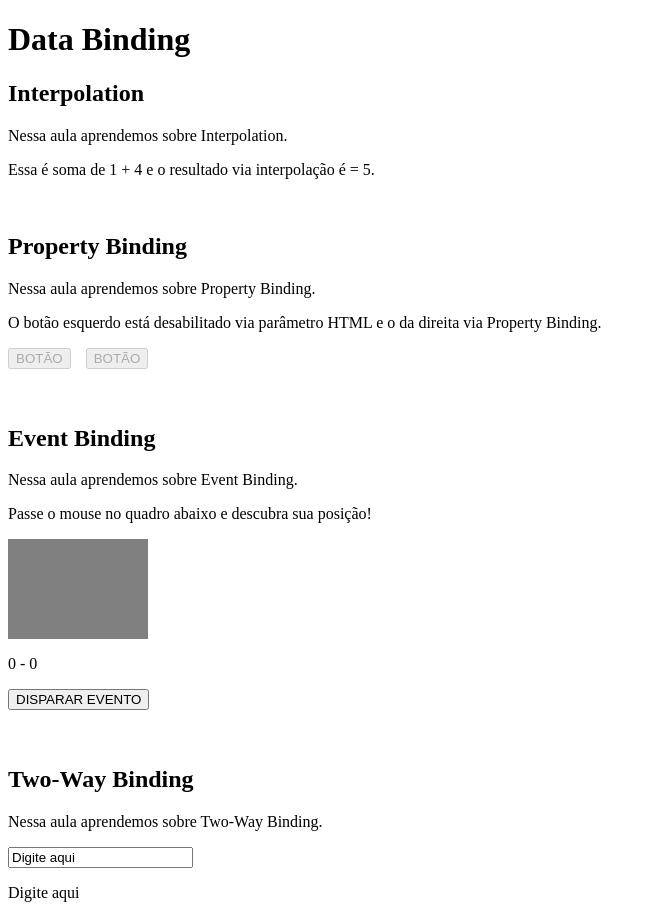
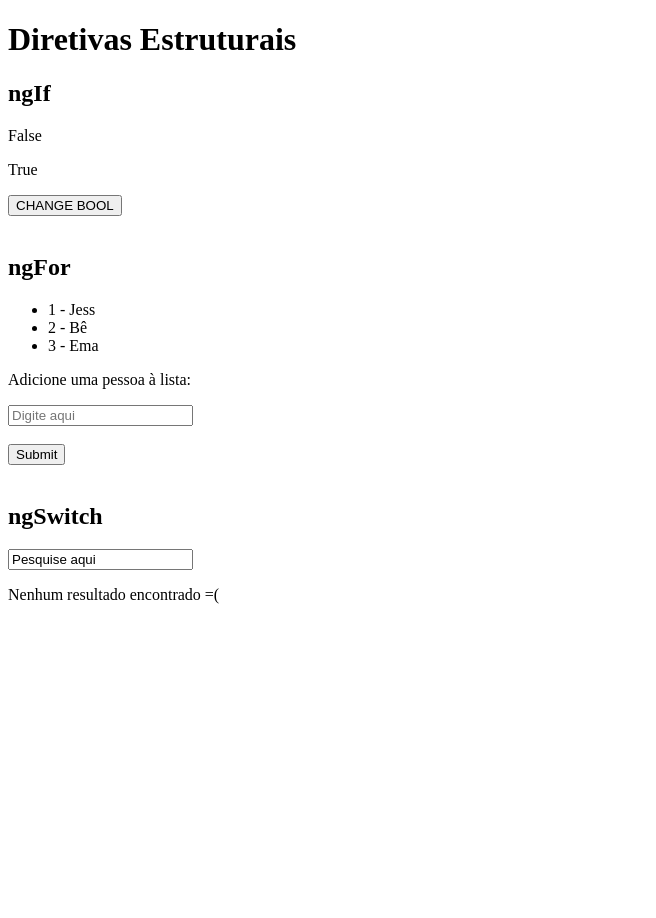
Before and after one commit to glaysonbsantos/angular-first-use, an Angular app: page / in a window 1280 px wide. Shown: the whole page, without its empty margins (0-656 px from the left). After the commit the page ends 800 px from the top, so only its background shows below. Built offline with nearby package versions, Linux system fonts and the light colour scheme.

Commit message:
Diretivas Estruturais

```diff
--- a/src/app/app.component.ts
+++ b/src/app/app.component.ts
@@ -3,7 +3,9 @@ import { Component, OnInit } from '@angular/core';
 @Component({
   selector: 'app-root',
   template: `
-    <app-data-biding></app-data-biding>
+    <!-- <app-title></app-title> -->
+    <!-- <app-data-biding></app-data-biding> -->
+    <app-diretivas-estruturais></app-diretivas-estruturais>
     <router-outlet></router-outlet>
   `,
 })
--- a/src/app/app.module.ts
+++ b/src/app/app.module.ts
@@ -6,9 +6,10 @@ import { AppComponent } from './app.component';
 import { TitleComponent } from './title/title.component';
 import { DataBidingComponent } from './data-biding/data-biding.component';
 import { FormsModule } from '@angular/forms';
+import { DiretivasEstruturaisComponent } from './diretivas-estruturais/diretivas-estruturais.component';
 
 @NgModule({
-  declarations: [AppComponent, TitleComponent, DataBidingComponent],
+  declarations: [AppComponent, TitleComponent, DataBidingComponent, DiretivasEstruturaisComponent],
   imports: [BrowserModule, AppRoutingModule, FormsModule],
   providers: [],
   bootstrap: [AppComponent],
--- /dev/null
+++ b/src/app/diretivas-estruturais/diretivas-estruturais.component.html
@@ -0,0 +1,39 @@
+<h1>Diretivas Estruturais</h1>
+<h2>ngIf</h2>
+<p *ngIf="condition; else elseBlock">True</p>
+<ng-template #elseBlock>
+  <p>False</p>
+</ng-template>
+<p *ngIf="condition2">True</p>
+<p *ngIf="!condition2">False</p>
+<button (click)="flagCondition()">CHANGE BOOL</button>
+<br /><br />
+
+<h2>ngFor</h2>
+<ul>
+  <li *ngFor="let item of list; let i = index" (click)="removeNode(i)">
+    {{ i + 1 }} - {{ item.nome }}
+  </li>
+</ul>
+<p>Adicione uma pessoa à lista:</p>
+<form action="">
+  <input
+    type="text"
+    id="name"
+    placeholder="Digite aqui"
+    [(ngModel)]="name"
+    [ngModelOptions]="{ standalone: true }"
+  />
+  <br /><br />
+  <input type="submit" (click)="addPerson()" />
+</form>
+<br />
+
+<h2>ngSwitch</h2>
+<input type="text" [(ngModel)]="nome" />
+<div [ngSwitch]="nome">
+  <p *ngSwitchCase="'jess'">Jess</p>
+  <p *ngSwitchCase="'bê'">Bê</p>
+  <p *ngSwitchCase="'ema'">Ema</p>
+  <p *ngSwitchDefault="">Nenhum resultado encontrado =(</p>
+</div>
--- /dev/null
+++ b/src/app/diretivas-estruturais/diretivas-estruturais.component.ts
@@ -0,0 +1,48 @@
+import { Component, OnInit } from '@angular/core';
+
+@Component({
+  selector: 'app-diretivas-estruturais',
+  templateUrl: './diretivas-estruturais.component.html',
+  styleUrls: ['./diretivas-estruturais.component.scss'],
+})
+export class DiretivasEstruturaisComponent implements OnInit {
+  constructor() {}
+
+  public condition: boolean = true;
+  public condition2: boolean = true;
+
+  ngOnInit(): void {
+    setInterval(() => {
+      if (this.condition) {
+        this.condition = false;
+      } else {
+        this.condition = true;
+      }
+    }, 1000);
+  }
+
+  public flagCondition() {
+    if (this.condition2) {
+      this.condition2 = false;
+    } else {
+      this.condition2 = true;
+    }
+  }
+
+  public list: Array<{ nome: string }> = [
+    { nome: 'Jess' },
+    { nome: 'Bê' },
+    { nome: 'Ema' },
+  ];
+
+  public removeNode(valor: number) {
+    this.list.splice(valor, 1);
+  }
+
+  public name: string = '';
+  public addPerson() {
+    this.list.push({ nome: this.name });
+  }
+
+  public nome: string = 'Pesquise aqui';
+}
```
Also changed, not shown: src/app/diretivas-estruturais/diretivas-estruturais.component.scss (added), 1 other file (tests, documents, lock files or other folders).
